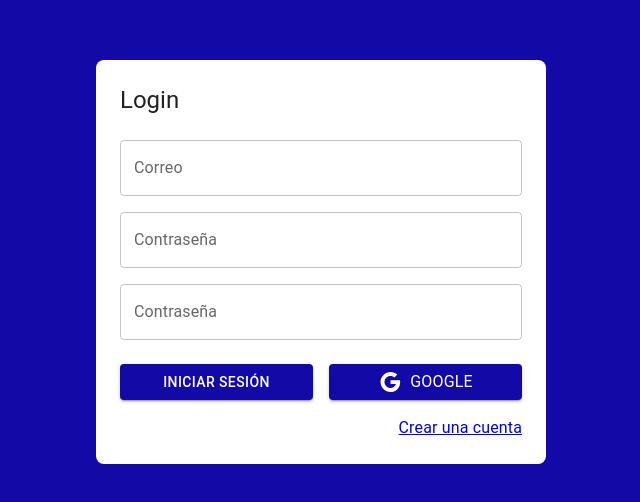
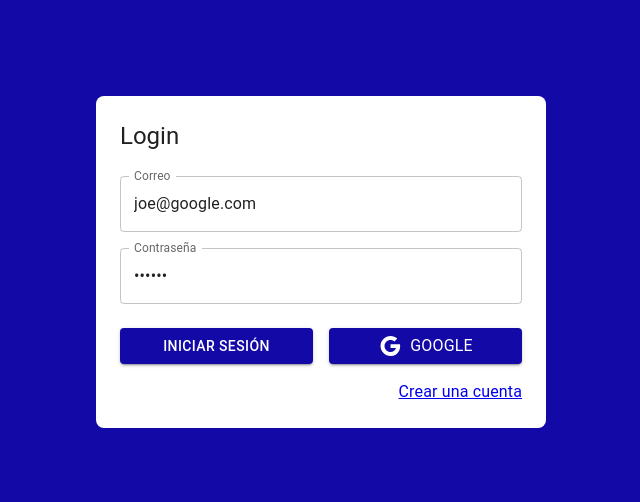
Before and after one commit to JrGustavo/journal-app, a React (Vite) app: page /auth/login in a window 1280 px wide. Shown: the part 138-640 px from the top of the page, without its empty margins (319-959 px from the left). Built offline with nearby package versions, Linux system fonts and the light colour scheme.

Commit message:
Update Login

```diff
--- a/package.json
+++ b/package.json
@@ -15,9 +15,11 @@
     "@fontsource/roboto": "^5.1.0",
     "@mui/icons-material": "^6.1.2",
     "@mui/material": "^6.1.2",
+    "@reduxjs/toolkit": "^2.3.0",
     "autoprefixer": "^10.4.20",
     "react": "^18.3.1",
     "react-dom": "^18.3.1",
+    "react-redux": "^9.1.2",
     "react-router-dom": "6"
   },
   "devDependencies": {
--- a/src/auth/pages/LoginPage.jsx
+++ b/src/auth/pages/LoginPage.jsx
@@ -2,12 +2,34 @@ import {Button, Grid, TextField, Typography} from "@mui/material";
 import {Google} from "@mui/icons-material";
 import {Link, Link as RouterLink} from "react-router-dom";
 import {AuthLayout} from "../layout/AuthLayout";
+import {useForm} from "../../hooks/index.js";
+import {login} from "../../store/auth/index.js";
+
+
 
 export const LoginPage = () => {
+
+    const {email, password, onInputChange, formState}  = useForm({
+        email: 'joe@google.com',
+        password: '123456'
+    })
+
+    const onSubmit = () => {
+        event.preventDefault()
+
+        console.log({email, password})
+
+    }
+
+    const onGoogleSignIn = () => {
+        console.log('onGoogleSignIn')
+    }
+
     return (
 
         <AuthLayout title="Login">
-            <form>
+
+            <form onSubmit={onSubmit}>
                 <Grid container>
                     <Grid item xs={12} sx={{mt: 2}}>
                         <TextField
@@ -15,8 +37,13 @@ export const LoginPage = () => {
                             type="email"
                             placeholder='joe@google.com'
                             fullWidth
+                            name="email"
+                            value={email}
+                            onChange={onInputChange}
+
                         />
                     </Grid>
+
 
                     <Grid item xs={12} sx={{mt: 2}}>
                         <TextField
@@ -24,26 +51,25 @@ export const LoginPage = () => {
                             type="password"
                             placeholder='Contraseña'
                             fullWidth
-                        />
-                    </Grid>
-
-                    <Grid item xs={12} sx={{mt: 2}}>
-                        <TextField
-                            label="Contraseña"
-                            type="password"
-                            placeholder='Contraseña'
-                            fullWidth
+                            value={password}
+                            onChange={onInputChange}
                         />
                     </Grid>
 
                     <Grid container spacing={2} sx={{mb: 2, mt: 1}}>
                         <Grid item xs={12} sm={6}>
-                            <Button variant='contained' fullWidth>
+                            <Button
+                                type="submit" variant='contained' fullWidth>
                                 Iniciar sesión
                             </Button>
                         </Grid>
                         <Grid item xs={12} sm={6}>
-                            <Button variant='contained' fullWidth>
+                            <Button
+
+                                variant='contained'
+                                fullWidth
+                                onclick={onGoogleSignIn}
+                            >
                                 <Google/>
                                 <Typography sx={{ml: 1}}>Google</Typography>
                             </Button>
--- /dev/null
+++ b/src/hooks/index.js
@@ -0,0 +1,3 @@
+
+
+export * from './useForm'
--- /dev/null
+++ b/src/hooks/useForm.js
@@ -0,0 +1,25 @@
+import { useState } from 'react';
+
+export const useForm = ( initialForm = {} ) => {
+
+    const [ formState, setFormState ] = useState( initialForm );
+
+    const onInputChange = ({ target }) => {
+        const { name, value } = target;
+        setFormState({
+            ...formState,
+            [ name ]: value
+        });
+    }
+
+    const onResetForm = () => {
+        setFormState( initialForm );
+    }
+
+    return {
+        ...formState,
+        formState,
+        onInputChange,
+        onResetForm,
+    }
+}
--- a/src/main.jsx
+++ b/src/main.jsx
@@ -2,11 +2,15 @@ import { StrictMode } from 'react'
 import { createRoot } from 'react-dom/client'
 import {JournalApp} from "./JournalApp.jsx";
 import {BrowserRouter} from "react-router-dom";
+import {Provider} from "react-redux";
+import {store} from './store'
 
 createRoot(document.getElementById('root')).render(
   <StrictMode>
-      <BrowserRouter>
-          <JournalApp />
-      </BrowserRouter>
+      <Provider store={store}>
+          <BrowserRouter>
+              <JournalApp />
+          </BrowserRouter>
+      </Provider>
   </StrictMode>
 )
--- /dev/null
+++ b/src/store/auth/authSlice.js
@@ -0,0 +1,27 @@
+import {createSlice} from "@reduxjs/toolkit";
+
+export const authSlice = createSlice({
+    name: 'auth',
+    initialState: {
+        status: 'not-authenticated', //'Not-authenticated', 'authenticated'
+        uid: null,
+        email: null,
+        displayName: null,
+        photoURL:null,
+        errorMessage: null,
+    },
+    reducers: {
+        login: (state, action) => {
+
+        },
+        logout: (state,payload)  => {
+
+        },
+        checkingCredentials: (state)  => {
+            state.status = 'checking';
+
+        }
+    }
+})
+
+export const {login, logout, checkingCredentials} = authSlice.actions;
--- /dev/null
+++ b/src/store/auth/index.js
@@ -0,0 +1 @@
+export * from './authSlice'
--- /dev/null
+++ b/src/store/index.js
@@ -0,0 +1 @@
+export * from './store'
--- /dev/null
+++ b/src/store/store.js
@@ -0,0 +1,10 @@
+
+
+import {configureStore} from "@reduxjs/toolkit";
+import {authSlice} from "./auth/index.js";
+
+export const store = configureStore({
+    reducer: {
+        auth: authSlice.reducer,
+    }
+})
```
Also changed, not shown: src/store/auth/thunks.js (added, +13 -0 lines), src/journal/pages/JournalPage.tsx (line endings or trailing spaces), 1 other file (tests, documents, lock files or other folders).
